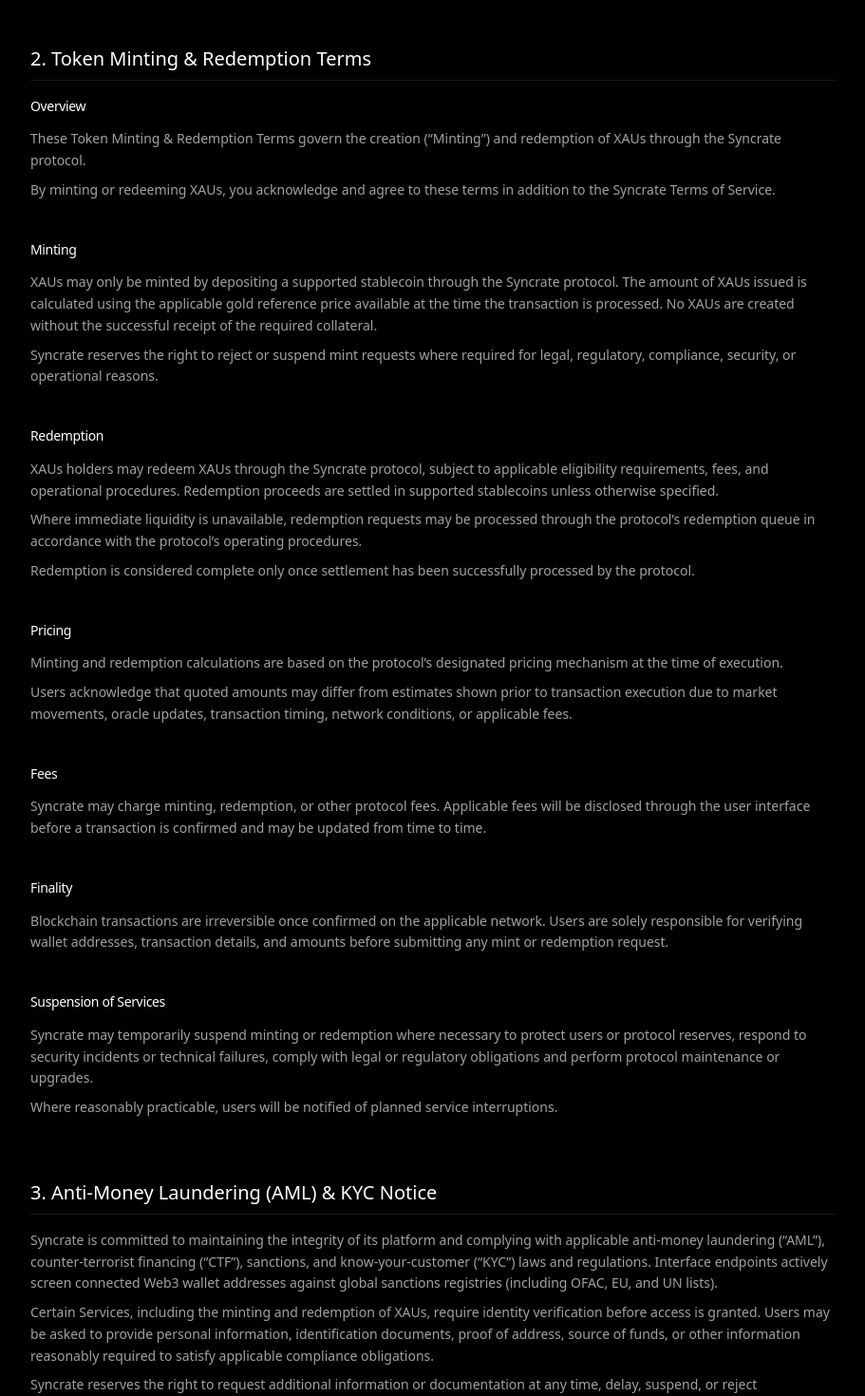
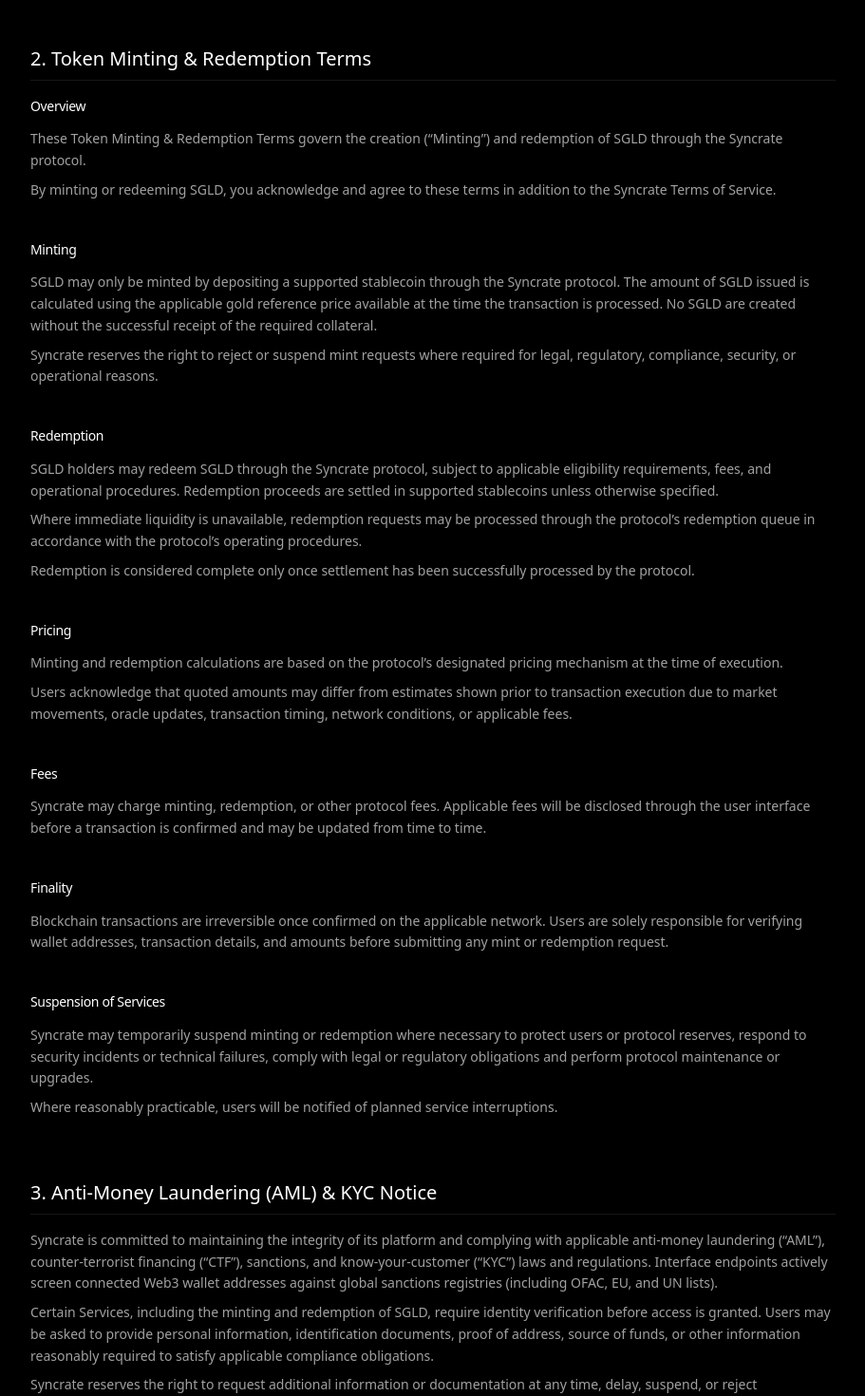
Before and after one commit to Syncrate-Finance/syncrate-frontend, a Next.js app: page /terms in a window 1280 px wide. Shown: the part 1960-3430 px from the top of the page at 95% size, without its empty margins (184-1095 px from the left). Built offline with nearby package versions, Linux system fonts and the light colour scheme; what @rainbow-me/rainbowkit, wagmi would draw is missing.

Commit message:
Update page.tsx

```diff
--- a/app/terms/page.tsx
+++ b/app/terms/page.tsx
@@ -136,16 +136,16 @@
     Overview
   </h3>
   <p className="mb-2">
-    These Token Minting & Redemption Terms govern the creation (“Minting”) and redemption of XAUs through the Syncrate protocol.
+    These Token Minting & Redemption Terms govern the creation (“Minting”) and redemption of SGLD through the Syncrate protocol.
   </p>
   <p className="mb-2">
-    By minting or redeeming XAUs, you acknowledge and agree to these terms in addition to the Syncrate Terms of Service.
+    By minting or redeeming SGLD, you acknowledge and agree to these terms in addition to the Syncrate Terms of Service.
   </p>
 <h3 className="text-l font-medium text-white mt-10 mb-3 tracking-tight">
     Minting
   </h3>
   <p className="mb-2">
-  XAUs may only be minted by depositing a supported stablecoin through the Syncrate protocol. The amount of XAUs issued is calculated using the applicable gold reference price available at the time the transaction is processed. No XAUs are created without the successful receipt of the required collateral.
+  SGLD may only be minted by depositing a supported stablecoin through the Syncrate protocol. The amount of SGLD issued is calculated using the applicable gold reference price available at the time the transaction is processed. No SGLD are created without the successful receipt of the required collateral.
   </p>
 <p className="mb-2">
 Syncrate reserves the right to reject or suspend mint requests where required for legal, regulatory, compliance, security, or operational reasons.
@@ -154,7 +154,7 @@
     Redemption
   </h3>
   <p className="mb-2">
-XAUs holders may redeem XAUs through the Syncrate protocol, subject to applicable eligibility requirements, fees, and operational procedures. Redemption proceeds are settled in supported stablecoins unless otherwise specified.
+SGLD holders may redeem SGLD through the Syncrate protocol, subject to applicable eligibility requirements, fees, and operational procedures. Redemption proceeds are settled in supported stablecoins unless otherwise specified.
 </p>
 <p className="mb-2">
 Where immediate liquidity is unavailable, redemption requests may be processed through the protocol’s redemption queue in accordance with the protocol’s operating procedures.
@@ -203,7 +203,7 @@
               Syncrate is committed to maintaining the integrity of its platform and complying with applicable anti-money laundering (“AML”), counter-terrorist financing (“CTF”), sanctions, and know-your-customer (“KYC”) laws and regulations. Interface endpoints actively screen connected Web3 wallet addresses against global sanctions registries (including OFAC, EU, and UN lists).
             </p>
             <p className="mb-2">
-              Certain Services, including the minting and redemption of XAUs, require identity verification before access is granted. Users may be asked to provide personal information, identification documents, proof of address, source of funds, or other information reasonably required to satisfy applicable compliance obligations.
+              Certain Services, including the minting and redemption of SGLD, require identity verification before access is granted. Users may be asked to provide personal information, identification documents, proof of address, source of funds, or other information reasonably required to satisfy applicable compliance obligations.
             </p>
            <p className="mb-2">
               Syncrate reserves the right to request additional information or documentation at any time, delay, suspend, or reject transactions pending compliance review, refuse access to the Services where legal or regulatory requirements cannot be satisfied and report suspicious activity to the appropriate authorities where required by applicable law.
@@ -278,7 +278,7 @@
               6. Virtual Asset & Smart Contract Risk Disclosure
             </h2>
             <p className="mb-2">
-              XAUs is a synthetic software token and does not represent direct legal ownership or physical custody of physical gold bullion. Interactions with smart contracts, decentralized finance protocols, and digital assets carry inherent software risks, including potential bugs, oracle latency, and network congestion.
+              SGLD is a digital asset token and does not represent direct legal ownership or physical custody of physical gold bullion. Interactions with smart contracts, decentralized finance protocols, and digital assets carry inherent software risks, including potential bugs, oracle latency, and network congestion.
             </p>
             <p className="mb-2">
               All smart-contract interactions are executed autonomously onchain on an "AS IS" and "AS AVAILABLE" basis without warranties of any kind. Users are solely responsible for safeguarding their wallets, private keys, recovery phrases, and access credentials. Syncrate cannot recover lost private keys or reverse blockchain transactions.
```
